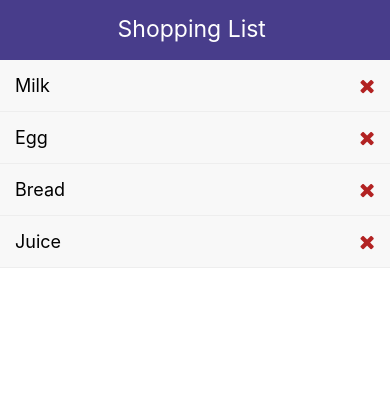
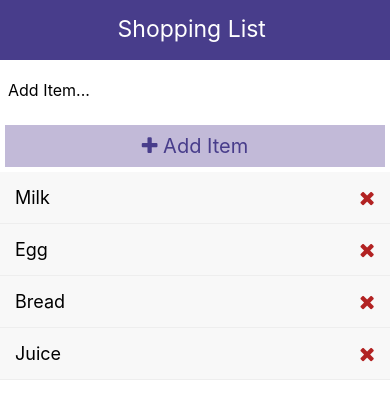
Before and after one commit to Shakib448/Todo-app-react-native, a React Native app: screen / in a window 390 px wide. Shown: the top 400 px of the page. Built offline with nearby package versions, Linux system fonts and the light colour scheme.

Commit message:
React native

```diff
--- a/App.js
+++ b/App.js
@@ -1,8 +1,9 @@
 /* eslint-disable prettier/prettier */
 import React, { useState } from 'react';
-import { Text, View, StyleSheet, FlatList } from 'react-native';
+import { View, StyleSheet, FlatList } from 'react-native';
 import Header from './components/Header';
 import ListItem from './components/ListItem';
+import AddItem from './components/AddItem';
 
 const App = () => {
   const [items, setItems] = useState([
@@ -21,6 +22,8 @@
   return (
     <View style={styles.container}>
       <Header title="Shopping List" />
+      <AddItem />
+
       <FlatList
         data={items}
         renderItem={({ item }) => (
--- /dev/null
+++ b/components/AddItem.js
@@ -0,0 +1,43 @@
+/* eslint-disable prettier/prettier */
+import React from 'react';
+import {
+  View,
+  Text,
+  TextInput,
+  TouchableOpacity,
+  StyleSheet,
+} from 'react-native';
+import Icon from 'react-native-vector-icons/dist/FontAwesome';
+
+const AddItem = () => {
+  return (
+    <View>
+      <TextInput placeholder="Add Item..." style={styles.input} />
+      <TouchableOpacity style={styles.btn}>
+        <Text style={styles.btnText}>
+          <Icon name="plus" size={20} /> Add Item
+        </Text>
+      </TouchableOpacity>
+    </View>
+  );
+};
+
+export default AddItem;
+
+const styles = StyleSheet.create({
+  input: {
+    height: 60,
+    padding: 8,
+    fontSize: 16,
+  },
+  btn: {
+    backgroundColor: '#c2bad8',
+    padding: 9,
+    margin: 5,
+  },
+  btnText: {
+    color: 'darkslateblue',
+    fontSize: 20,
+    textAlign: 'center',
+  },
+});
```
